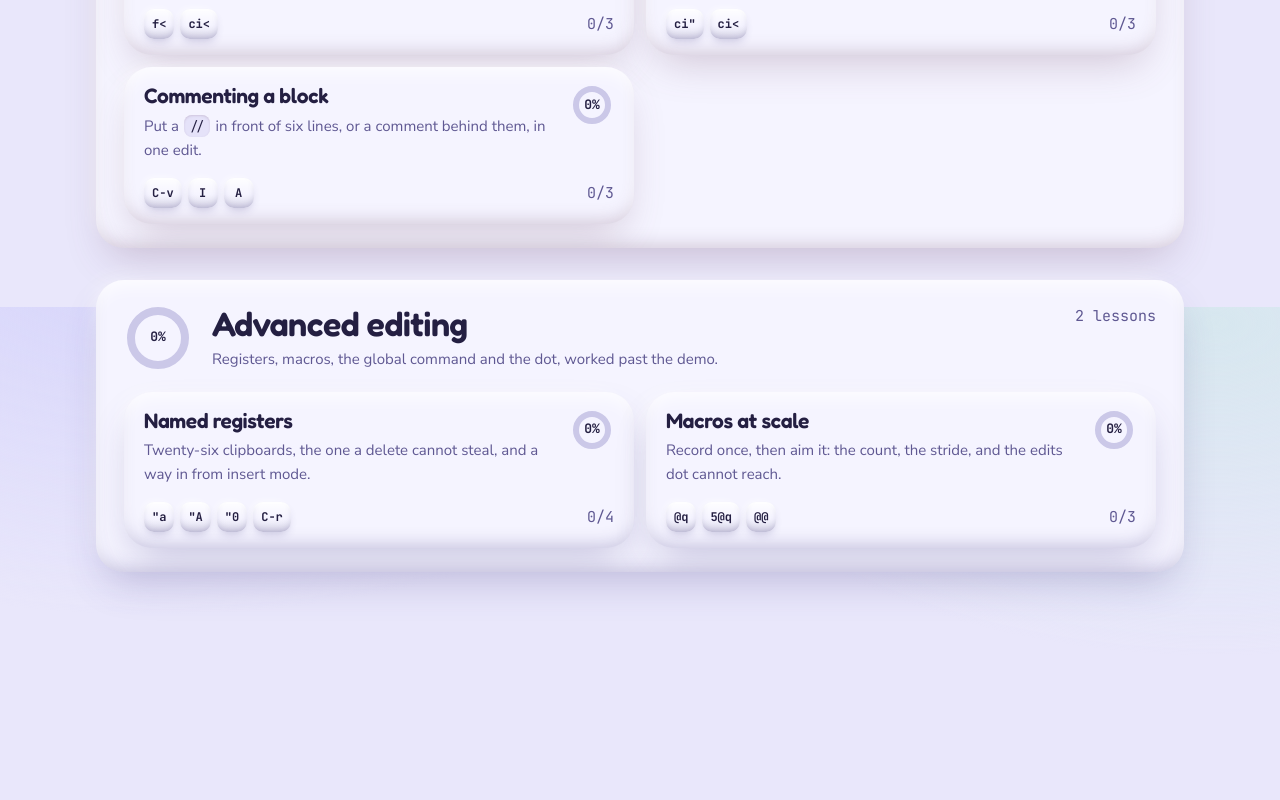
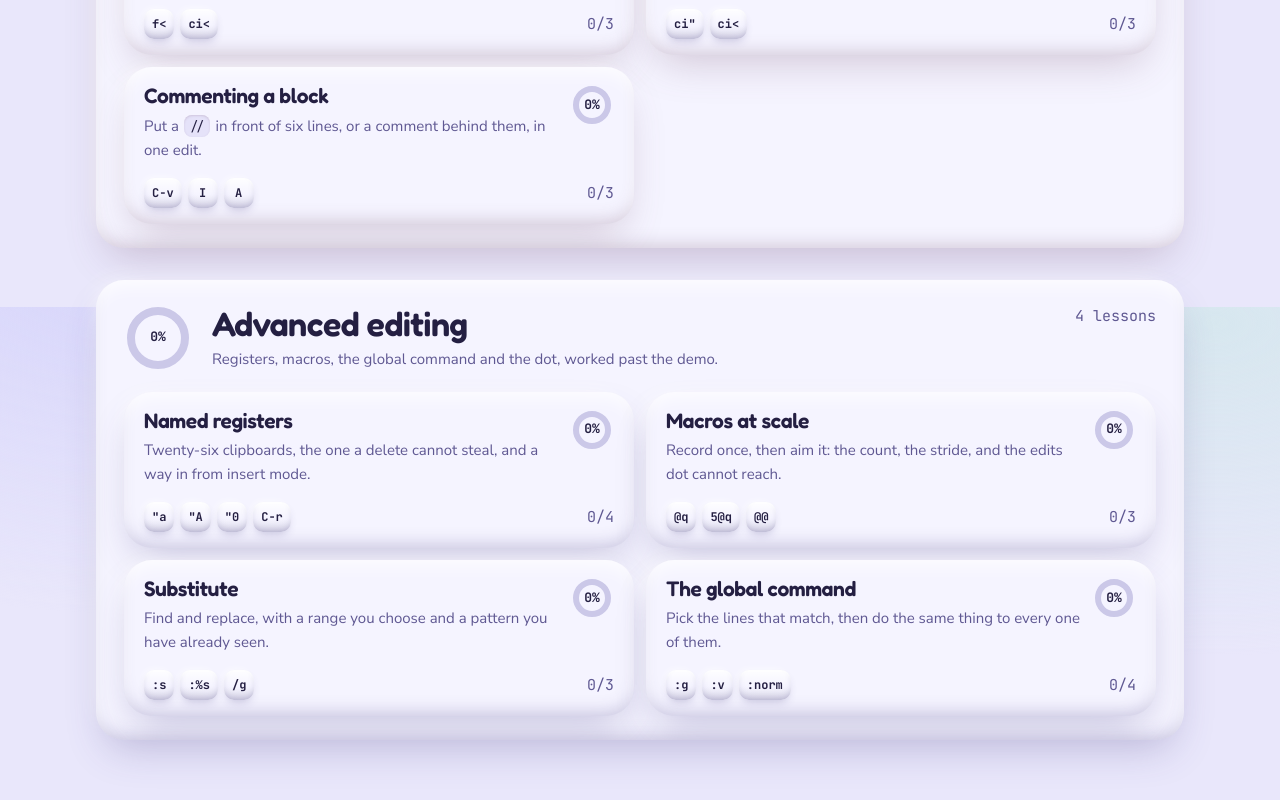
Before and after one commit to DragonUncaged/Vim-Motion, a Next.js app: page /learn in a window 1280 px wide. Shown: the part 4493-5293 px from the top of the page. Before the commit the page ends 5161 px from the top, so only its background shows below. Built offline with nearby package versions, Linux system fonts and the light colour scheme.

Commit message:
Substitute and global command lessons

```diff
--- /dev/null
+++ b/content/lessons/advanced/global-command.ts
@@ -0,0 +1,112 @@
+import type { Lesson } from '../../types';
+import { routeTable } from './source';
+
+export const lesson: Lesson = {
+  slug: 'global-command',
+  title: 'The global command',
+  module: 'advanced',
+  order: 4,
+  keys: [':g', ':v', ':norm'],
+  summary: 'Pick the lines that match, then do the same thing to every one of them.',
+  language: 'text',
+  explanation: [
+    {
+      heading: 'Match a pattern, run a command',
+      body:
+        '`:g/pattern/command` finds every line matching the pattern and runs the command on it. ' +
+        '`:g/TODO/d` deletes every line mentioning TODO — one pass, however long the file is. ' +
+        '`:v/pattern/command` is the same idea inverted: it runs on every line that does **not** ' +
+        'match, which is how you throw away everything except the lines you care about.',
+    },
+    {
+      heading: 'The command can be normal-mode keys',
+      body:
+        '`:g/TODO/normal A done` runs [[A]] `done` [[<Esc>]] on each matching line, and `normal` ' +
+        'shortens to `norm`. This is the one to remember: anything you can do with your hands on ' +
+        'one line, `:g` can do to every line that matches, and you never see it scroll past.',
+    },
+    {
+      heading: 'And the keys can be a macro',
+      body:
+        '`:g/pattern/norm @q` fires your recorded macro at each match. The macro no longer needs ' +
+        'to end with a [[j]], because `:g` is doing the walking — which also means it cannot ' +
+        "wander off onto a line you did not mean. Record it, press [[u]] to take the recording's " +
+        'own edit back, then let `:g` place it everywhere.',
+    },
+  ],
+  exercises: [
+    {
+      id: 'drop-the-todos',
+      prompt: 'The two unfinished routes are not shipping. Delete every line marked `TODO`.',
+      startDoc: routeTable,
+      startCursor: { line: 0, ch: 0 },
+      goal: {
+        type: 'doc',
+        expected:
+          'GET    /health          health.check\nGET    /sessions        sessions.list\n' +
+          'POST   /sessions        sessions.create\nDELETE /sessions/:id    sessions.destroy',
+      },
+      solution: ':g/TODO/d<CR>',
+      par: 10,
+      hint: '`:g` picks the lines; `d` is what happens to each one.',
+      motions: [':g'],
+    },
+    {
+      id: 'keep-only-sessions',
+      prompt:
+        'You only want the session routes. Throw away every line that does not mention `sessions`.',
+      startDoc: routeTable,
+      startCursor: { line: 0, ch: 0 },
+      goal: {
+        type: 'doc',
+        expected:
+          'GET    /sessions        sessions.list\nPOST   /sessions        sessions.create\n' +
+          'DELETE /sessions/:id    sessions.destroy',
+      },
+      solution: ':v/sessions/d<CR>',
+      par: 14,
+      hint: '`:v` is `:g` turned inside out — it runs on the lines that miss.',
+      motions: [':v'],
+    },
+    {
+      id: 'mark-the-todos',
+      prompt:
+        'Append ` (unowned)` to the end of every `TODO` line, without visiting either of them.',
+      startDoc: routeTable,
+      startCursor: { line: 0, ch: 0 },
+      goal: {
+        type: 'all',
+        goals: [
+          { type: 'docContains', expected: 'users.list      TODO (unowned)' },
+          { type: 'docContains', expected: 'users.create    TODO (unowned)' },
+          { type: 'docContains', expected: 'health.check\n' },
+        ],
+      },
+      solution: ':g/TODO/norm A (unowned)<CR>',
+      par: 25,
+      hint: '`norm` hands the rest of the line to your fingers: [[A]], the text, and `:g` supplies the [[<Esc>]].',
+      motions: [':g', ':norm', 'A'],
+    },
+    {
+      id: 'global-macro',
+      prompt:
+        'The cursor is on the first `TODO` line. Record a macro that comments the line out, undo it, then let `:g` run it on both.',
+      startDoc: routeTable,
+      startCursor: { line: 0, ch: 0 },
+      setupKeys: '5G',
+      goal: {
+        type: 'all',
+        goals: [
+          { type: 'docContains', expected: '# GET    /users           users.list      TODO' },
+          { type: 'docContains', expected: '# POST   /users           users.create    TODO' },
+          { type: 'docContains', expected: '\nGET    /sessions        sessions.list\n' },
+          { type: 'mode', mode: 'normal' },
+        ],
+      },
+      solution: 'qqI# <Esc>qu:g/TODO/norm @q<CR>',
+      par: 27,
+      hint: 'Record, stop, [[u]], then `:g/TODO/norm @q`. The [[u]] is why the first line is not commented twice.',
+      motions: [':g', ':norm', '@'],
+    },
+  ],
+};
--- a/content/lessons/advanced/index.ts
+++ b/content/lessons/advanced/index.ts
@@ -1,5 +1,7 @@
 import type { Lesson } from '../../types';
 import { lesson as registers } from './registers';
 import { lesson as macroWorkflows } from './macro-workflows';
+import { lesson as substitute } from './substitute';
+import { lesson as globalCommand } from './global-command';
 
-export const lessons: Lesson[] = [registers, macroWorkflows];
+export const lessons: Lesson[] = [registers, macroWorkflows, substitute, globalCommand];
--- /dev/null
+++ b/content/lessons/advanced/substitute.ts
@@ -0,0 +1,94 @@
+import type { Lesson } from '../../types';
+import { envFile, routeTable } from './source';
+
+export const lesson: Lesson = {
+  slug: 'substitute',
+  title: 'Substitute',
+  module: 'advanced',
+  order: 3,
+  keys: [':s', ':%s', '/g'],
+  summary: 'Find and replace, with a range you choose and a pattern you have already seen.',
+  language: 'text',
+  explanation: [
+    {
+      heading: 'Range, pattern, replacement, flags',
+      body:
+        '`:%s/old/new/g` reads left to right: `%` is the range — the whole file — `s` is ' +
+        'substitute, then the pattern, then what to put in its place, then the flags. `g` means ' +
+        'every match on the line rather than only the first. Leave the range off and it works ' +
+        'on the current line alone; add `c` to the flags and it asks before each one.',
+    },
+    {
+      heading: 'The range is the safety',
+      body:
+        '`%` is the whole file and it is the one people reach for by reflex. `5,9` is lines five ' +
+        'to nine, `.,+2` is this line and the next two, and `1,.` is everything above you. Two ' +
+        'blocks that look alike are exactly where a `%` does damage you will not notice for a ' +
+        'week, so **narrow the range before you widen the pattern**.',
+    },
+    {
+      heading: 'Search first, substitute second',
+      body:
+        'Leave the pattern empty and `:%s//new/` reuses your last search. So the safe order is ' +
+        'the honest one: [[/]] the pattern first, press [[n]] a few times to see what you are ' +
+        'about to hit, and only then substitute. On this site the pattern is a JavaScript ' +
+        "regular expression rather than vim's own dialect, so groups are written `(…)` and " +
+        'come back as `$1`.',
+    },
+  ],
+  exercises: [
+    {
+      id: 'rename-everywhere',
+      prompt: 'The resource is called `tokens` now. Rename every `sessions` in the file.',
+      startDoc: routeTable,
+      startCursor: { line: 0, ch: 0 },
+      goal: {
+        type: 'all',
+        goals: [
+          { type: 'docExcludes', expected: 'sessions' },
+          { type: 'docContains', expected: 'GET    /tokens        tokens.list' },
+          { type: 'docContains', expected: 'DELETE /tokens/:id    tokens.destroy' },
+        ],
+      },
+      solution: ':%s/sessions/tokens/g<CR>',
+      par: 22,
+      hint: 'Two of the lines say `sessions` twice, so the `g` flag is doing real work.',
+      motions: [':%s'],
+    },
+    {
+      id: 'narrow-the-range',
+      prompt:
+        'Production was copied from staging and never edited. Point only the production block at `live` — the staging block above it must not change.',
+      startDoc: envFile,
+      startCursor: { line: 0, ch: 0 },
+      goal: {
+        type: 'doc',
+        expected:
+          '# staging\nurl: api.staging.local\nkey: staging-key\n# production\nurl: api.live.local\nkey: live-key',
+      },
+      solution: ':5,6s/staging/live/g<CR>',
+      par: 21,
+      hint: 'The two lines you want are 5 and 6. A `%` here would quietly break staging too.',
+      motions: [':s'],
+    },
+    {
+      id: 'reuse-the-search',
+      prompt:
+        'Search for `TODO` so you can see both matches, then substitute them for `done` without typing the pattern again.',
+      startDoc: routeTable,
+      startCursor: { line: 0, ch: 0 },
+      goal: {
+        type: 'all',
+        goals: [
+          { type: 'docExcludes', expected: 'TODO' },
+          { type: 'docContains', expected: 'users.list      done' },
+          { type: 'docContains', expected: 'users.create    done' },
+        ],
+      },
+      solution: '/TODO<CR>:%s//done/<CR>',
+      par: 17,
+      hint: 'An empty pattern — `:%s//done/` — means "the thing I just searched for".',
+      motions: [':%s', '/'],
+    },
+  ],
+};
```
